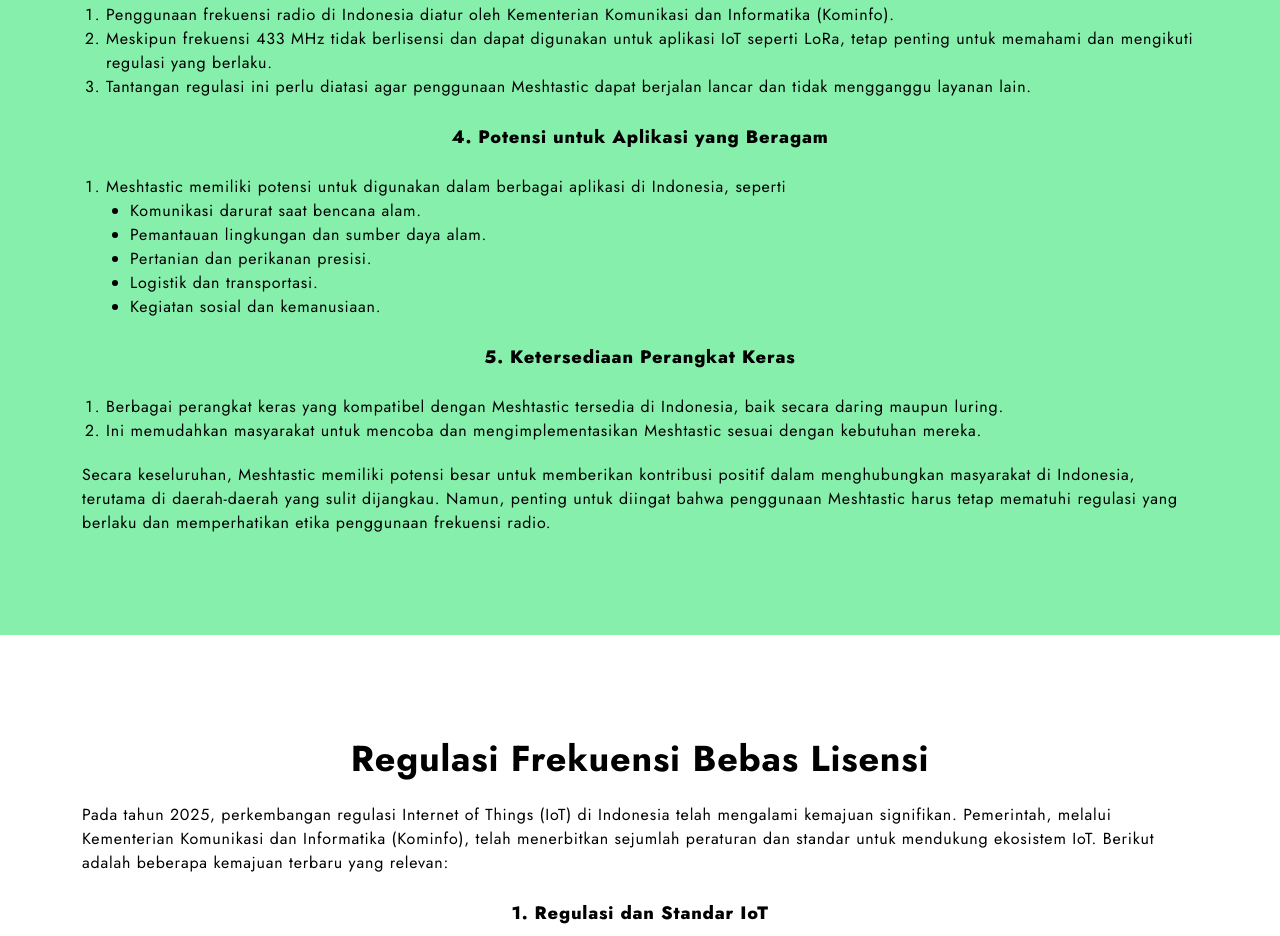
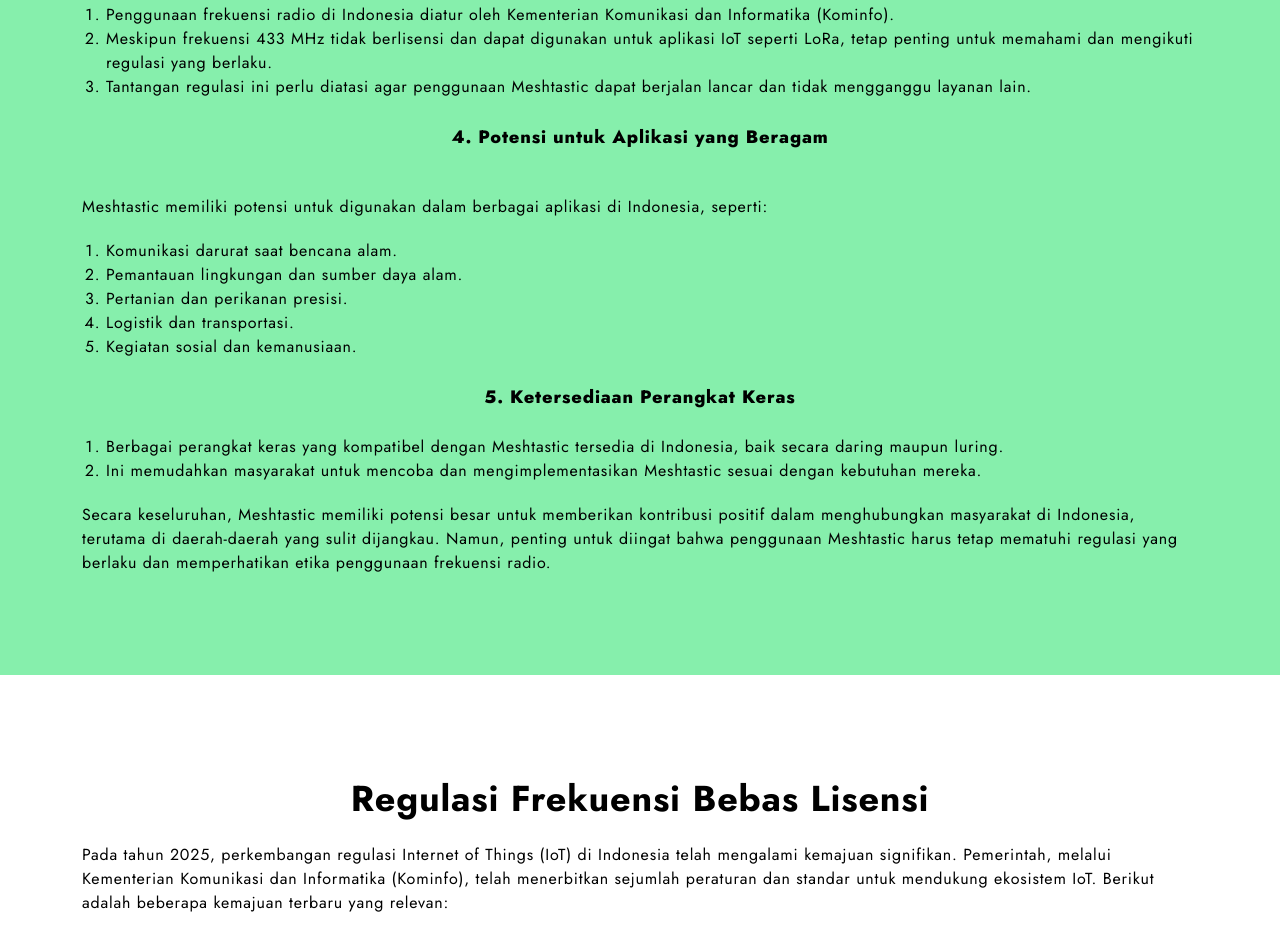
Before and after one commit to jiehoes/indomesh, a website: page pelajari.html in a window 1280 px wide. Shown: the part 9703-10639 px from the top of the page. Drawn offline with nearby package versions, Linux system fonts and the light colour scheme.

Commit message:
refactor pelajari.html to improve content structure by separating application potential into distinct list items and adding introductory text

```diff
--- a/pelajari.html
+++ b/pelajari.html
@@ -2206,16 +2206,16 @@
                     <h2 class="!font-extrabold !text-left text-lg">4. Potensi untuk Aplikasi yang Beragam</h2>
                 </div>
 
+                <div class=" py-5 w-full ">
+                    <p>Meshtastic memiliki potensi untuk digunakan dalam berbagai aplikasi di Indonesia, seperti:</p>
+                </div>
+
                 <ul class="ml-6 list-decimal">
-                    <li>Meshtastic memiliki potensi untuk digunakan dalam berbagai aplikasi di Indonesia, seperti
-                        <ol class="ml-6 list-disc">
-                            <li>Komunikasi darurat saat bencana alam.</li>
-                            <li>Pemantauan lingkungan dan sumber daya alam.</li>
-                            <li>Pertanian dan perikanan presisi.</li>
-                            <li>Logistik dan transportasi.</li>
-                            <li>Kegiatan sosial dan kemanusiaan.</li>
-                        </ol>
-                    </li>
+                    <li>Komunikasi darurat saat bencana alam.</li>
+                    <li>Pemantauan lingkungan dan sumber daya alam.</li>
+                    <li>Pertanian dan perikanan presisi.</li>
+                    <li>Logistik dan transportasi.</li>
+                    <li>Kegiatan sosial dan kemanusiaan.</li>
                 </ul>
 
                 <div class="flex flex-col items-center gap-1 text-center my-6">
```
